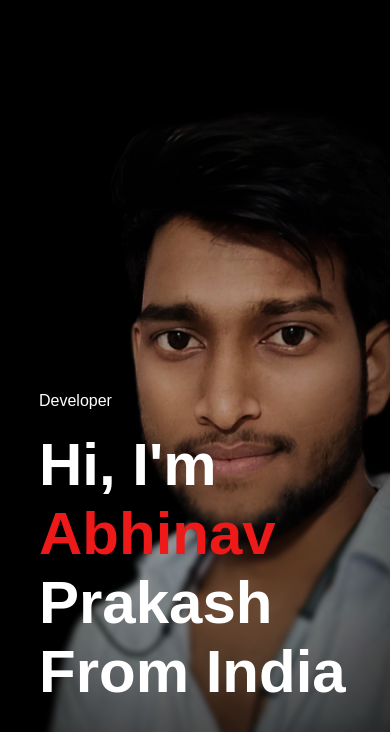
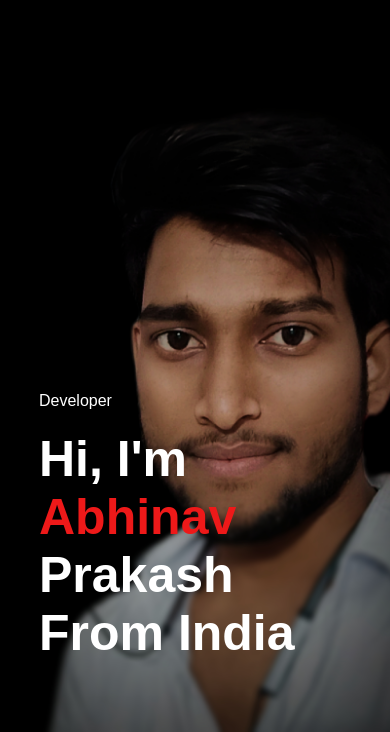
Before and after one commit to abhinavjnv2002/portfolio, a plain HTML site: page index.html in a window 390 px wide. Shown: the part 112-844 px from the top of the page. Drawn offline with Linux system fonts and the light colour scheme.

Commit message:
style.css

```diff
--- a/style.css
+++ b/style.css
@@ -329,6 +329,9 @@ nav .fas{
         margin-top: 410px;
         font-size: 16px;
     }
+    .header-text h1{
+        font-size: 50px;
+    }
 
     .logo{
         margin-top: 20px;
```
